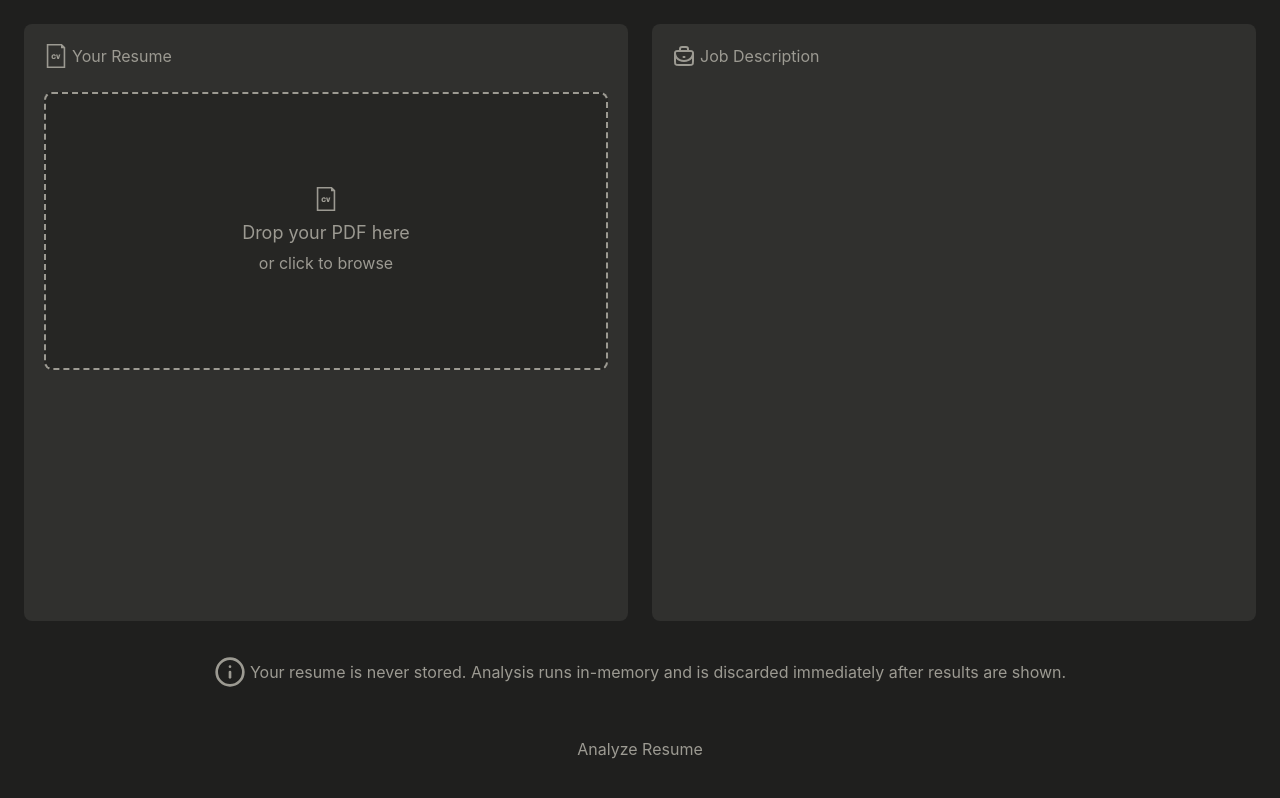
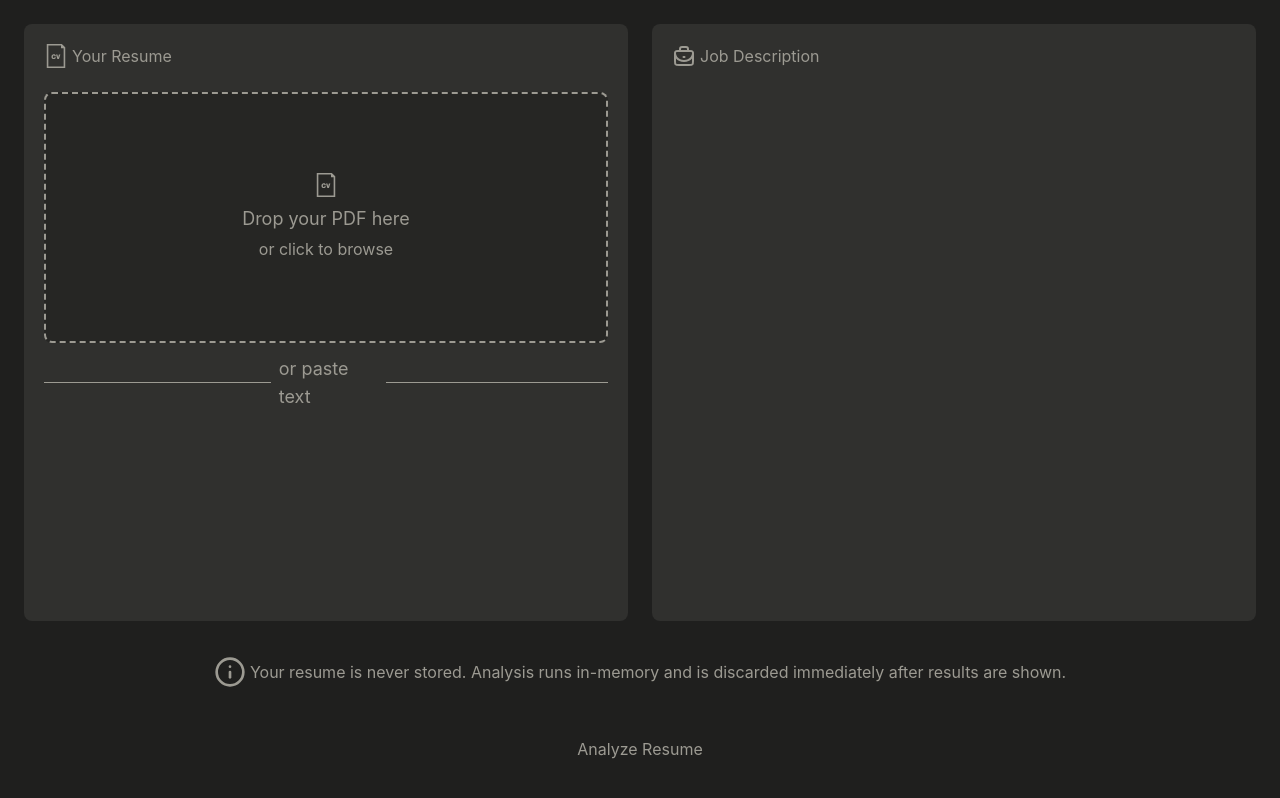
Before and after one commit to Durotaren/ats-scanner, a React (Vite) app: page / in a window 1280 px wide. Built offline with nearby package versions, Linux system fonts and the light colour scheme.

Commit message:
Create an element between pdf drop and text paste

```diff
--- a/src/components/Upload.tsx
+++ b/src/components/Upload.tsx
@@ -8,11 +8,17 @@ export default function Upload() {
         <p>Your Resume</p>
       </div>
 
-      <div className="bg-[#262624] flex flex-col justify-center items-center h-[50%] gap-1 rounded-lg border-dashed border-2 border-[#9c9a92] cursor-pointer">
+      <div className="bg-[#262624] flex flex-col justify-center items-center h-[45%] gap-1 rounded-lg border-dashed border-2 border-[#9c9a92] cursor-pointer">
         <CvSvg />
         <p className="pt-1 text-lg">Drop your PDF here</p>
         <p>or click to browse</p>
       </div>
+
+      <div className="flex mt-3 items-center gap-2">
+        <div className="w-[43%] bg-[#9c9a92] h-[1px]"></div>
+        <p className="text-lg">or paste text</p>
+        <div className="w-[42%] bg-[#9c9a92] h-[1px]"></div>
+      </div>
     </section>
   );
 }
```
